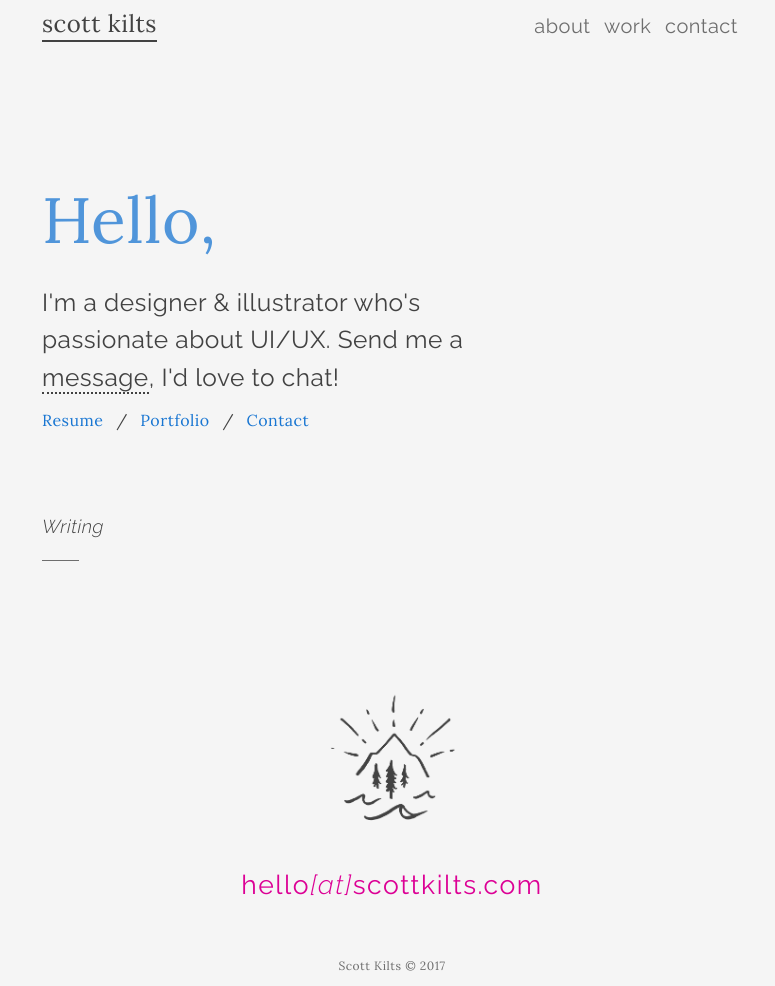
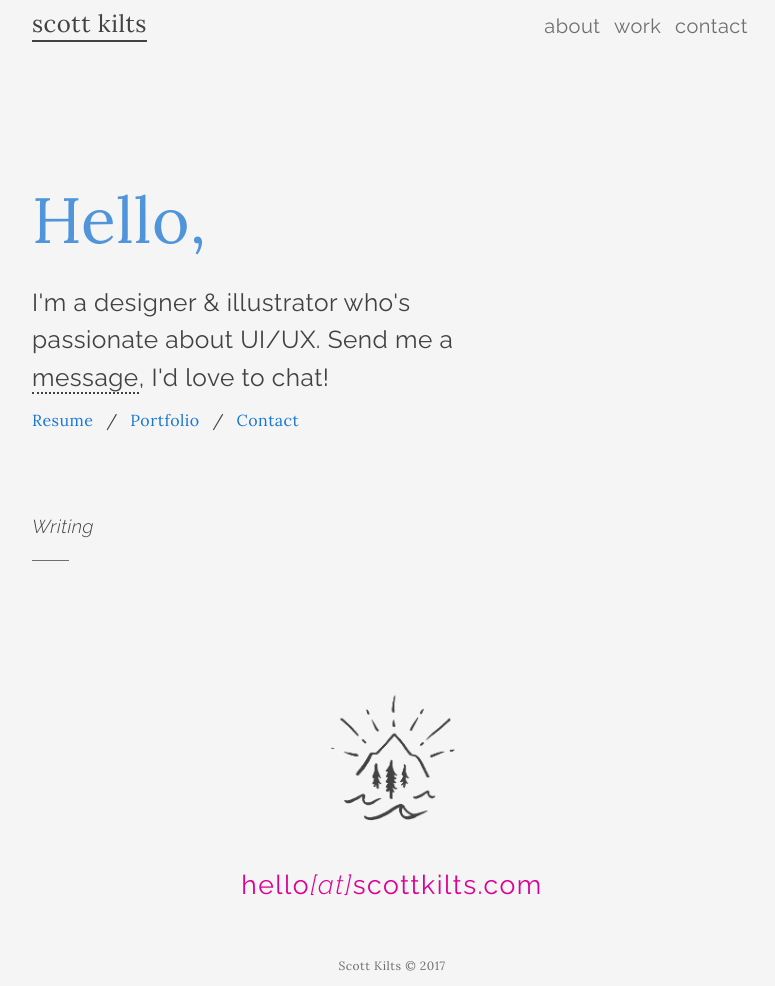
Before and after one commit to sjkilts/sjkilts.github.iold, a Jekyll site: the page built from index.html, in a window 1280 px wide. Shown: the whole page, without its empty margins (248-1023 px from the left). Built offline with Jekyll 4.4.1, drawn with Linux system fonts in a browser that asks for light colours; nearby versions of some CDN libraries; the list of posts is cut into pages by our own code.

Commit message:
horizontal padding fix

```diff
--- a/_sass/_base.scss
+++ b/_sass/_base.scss
@@ -11,7 +11,7 @@ dl, dd, ol, ul, figure {
 /** Variables **********************************************/
 $base-font-family:              'Raleway', sans-serif; //Helvetica, sans-serif;
 $base-line-height:              1.5em;
-$horizontal-spacing-unit:       50px;
+$horizontal-spacing-unit:       40px;
 $vertical-spacing-unit:         40px;
 $nav-height:                    56px;
 
```
